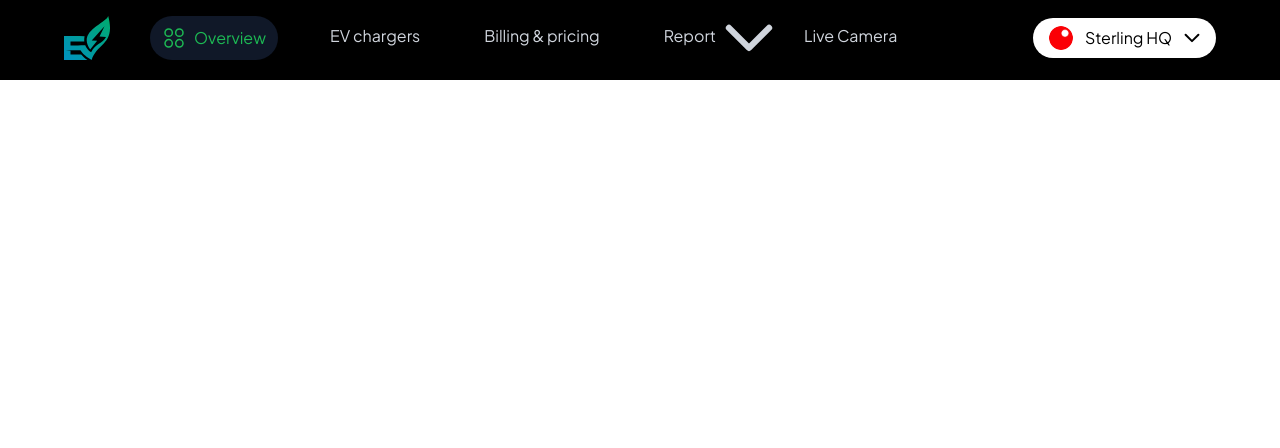
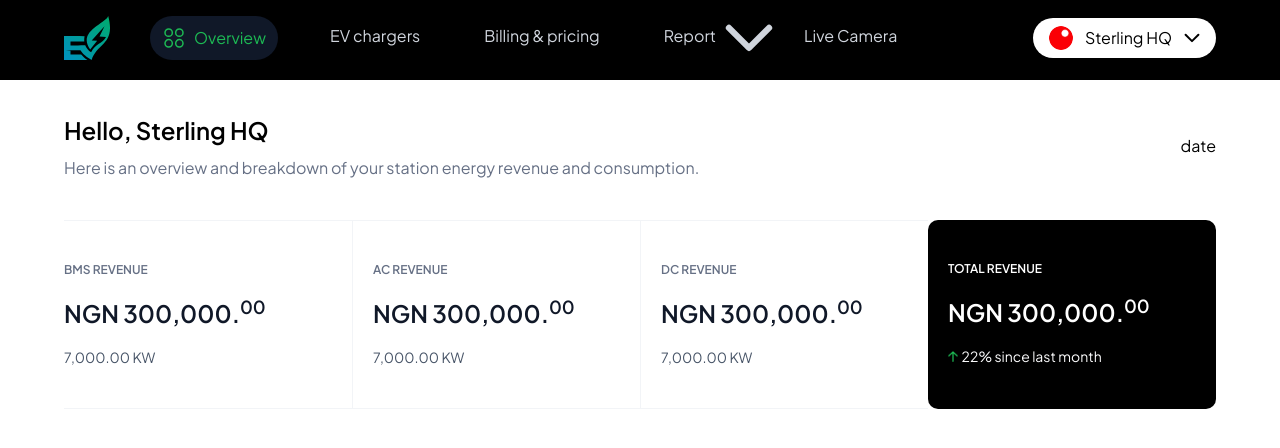
Before and after one commit to Thophylarh/ev-charger, a React (Create React App) app: page /company in a window 1280 px wide. Shown: the top 448 px of the page. Built offline with nearby package versions, Linux system fonts and the light colour scheme; sample sign-in values are in the browser's storage.

Commit message:
dashboard top 2 sections

```diff
--- a/src/App.js
+++ b/src/App.js
@@ -23,6 +23,7 @@ import AuthRoutes from "./routeGuard/AuthRoutes";
 import { ToastContainer } from "react-toastify";
 import "react-toastify/dist/ReactToastify.css";
 import CompanyLayout from "./layouts/Company/CompanyLayout";
+import Dashboardd from "./pages/CompanyDashboard/Dashboad/dashboard";
 
 function App() {
 	return (
@@ -42,10 +43,11 @@ function App() {
 				<Route element={<ProtectedRoutes />}>
 					{/* COMPANY ROUTES */}
 					<Route element={<CompanyLayout />} path="/company">
-						<Route element={<CompanyDash />} path="" />
-						<Route element={<ListOfStations />} path="myStations" />
+					<Route element={<Dashboardd />} path="" />
+						{/* <Route element={<CompanyDash />} path="" /> */}
+						{/* <Route element={<ListOfStations />} path="myStations" />
 						<Route path="report" element={<CompanyReport />} />
-						<Route path="billing" element={<Billing />} />
+						<Route path="billing" element={<Billing />} /> */}
 					</Route>
 
 					{/* STATION ROUTES */}
--- a/src/index.css
+++ b/src/index.css
@@ -2,14 +2,43 @@
 @tailwind components;
 @tailwind utilities;
 
-:root{
-  --horizontalMargin : 2.5rem;
-  --bgGrey: #101828;
-  --greenTextColor:#1DB954;
-  --borderRadius :3.125rem;
-  --fontSize:0.75rem;
-  --navTextColor:#D0D5DD
+:root {
+	--horizontalMargin: 2.5rem;
+	--bgGrey: #101828;
+	--greenTextColor: #1db954;
+	--borderRadius: 3.125rem;
+	--fontSize: 0.75rem;
+	--navTextColor: #d0d5dd;
+	--marginBtwSection: 2.5rem;
+  --greyTextColor:#667085;
+  --blackTextColor:#101828;
+  --grey600Text:#475467;
 }
-body{
-  font-family: "Plus Jakarta Sans";
+body {
+	font-family: "Plus Jakarta Sans";
 }
+
+h4 {
+	font-weight: 400;
+	font-size: 1rem;
+	font-weight: 600;
+	font-size: 24px;
+}
+
+h3 {
+	font-weight: 600;
+	font-size: 0.75rem;
+  color:var(--greyTextColor) ;
+}
+
+h5{
+  font-weight: 700;
+font-size: 1.5rem;
+color:var(--blackTextColor) ;
+}
+
+.subHeader {
+	font-weight: 400;
+	font-size: 1rem;
+	color:var(--greyTextColor) ;
+}
--- a/src/layouts/Company/CompanyLayout.jsx
+++ b/src/layouts/Company/CompanyLayout.jsx
@@ -1,11 +1,14 @@
-import React from 'react'
-import CompanyNavBar from './NavBar'
+import React from "react";
+import { Outlet } from "react-router";
+import CompanyNavBar from "./NavBar";
 
-export default function CompanyLayout({children}) {
-  return (
-    <>
-    <CompanyNavBar/>
-    {children}
-    </>
-  )
+export default function CompanyLayout() {
+	return (
+		<>
+			<CompanyNavBar />
+			<section className="w-[90%] mx-auto my-[2rem]">
+				<Outlet />
+			</section>
+		</>
+	);
 }
--- /dev/null
+++ b/src/pages/CompanyDashboard/Dashboad/dashboard.jsx
@@ -0,0 +1,70 @@
+import React from "react";
+import "./style.css";
+
+import Profit from "../../../assets/svg/profit.png";
+
+export default function Dashboardd() {
+	return (
+		<section>
+			<section className={`mb-[var(--marginBtwSection)]`}>
+				<div className={`flex justify-between items-center `}>
+					<div>
+						<h4 className="mb-[8px]">Hello, Sterling HQ</h4>
+						<p className="subHeader">
+							Here is an overview and breakdown of your station energy revenue
+							and consumption.
+						</p>
+					</div>
+					<div>date</div>
+				</div>
+			</section>
+
+			<section>
+				<div className=" grid grid-cols-4  ">
+					<div className="revenueBlock">
+						<h3>BMS REVENUE</h3>
+
+						<h5>
+							NGN 300,000.<sup>00</sup>{" "}
+						</h5>
+
+						<p>7,000.00 KW</p>
+					</div>
+
+					<div className="revenueBlock">
+						<h3>AC REVENUE</h3>
+
+						<h5>
+							NGN 300,000.<sup>00</sup>{" "}
+						</h5>
+
+						<p>7,000.00 KW</p>
+					</div>
+
+					<div className="revenueBlock">
+						<h3>DC REVENUE</h3>
+
+						<h5>
+							NGN 300,000.<sup>00</sup>{" "}
+						</h5>
+
+						<p>7,000.00 KW</p>
+					</div>
+
+					<div className="totalRevenueBlock text-white pl-[1.25rem]">
+						<h3>TOTAL REVENUE</h3>
+
+						<h5>
+							NGN 300,000.<sup>00</sup>{" "}
+						</h5>
+
+						<div className="flex items-center">
+							<img src={Profit} alt="profit indicator" className="mr-[0.25rem] w-[0.6rem] h-[0.6875rem]" />
+							<p>22% since last month </p>
+						</div>
+					</div>
+				</div>
+			</section>
+		</section>
+	);
+}
--- /dev/null
+++ b/src/pages/CompanyDashboard/Dashboad/style.css
@@ -0,0 +1,38 @@
+.revenueBlock {
+	border-top: 1px solid #f2f4f7;
+	border-bottom: 1px solid #f2f4f7;
+	padding: 2.5rem 0;
+}
+
+.revenueBlock:not(:first-child) {
+	border-left: 1px solid #f2f4f7;
+
+	padding-left: 20px;
+}
+
+.revenueBlock h3,
+h5 {
+	margin-bottom: 1rem;
+}
+
+.revenueBlock p {
+	color: var(--grey600Text);
+	font-size: 0.875rem;
+	font-weight: 400;
+}
+
+.totalRevenueBlock {
+	background: black;
+	padding-top: 2.5rem;
+	border-radius: 10px;
+}
+
+.totalRevenueBlock h3, .totalRevenueBlock h5{
+	color: white !important;
+      margin-bottom: 1rem;
+}
+
+.totalRevenueBlock p{
+      color: #FCFCFD;
+      font-size: 0.875rem;
+}
```
